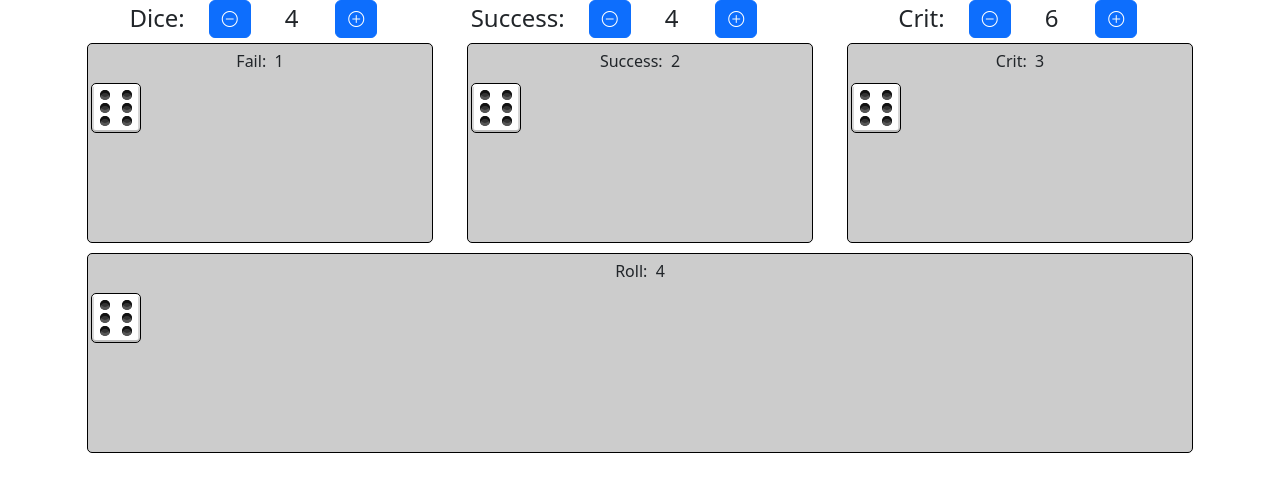
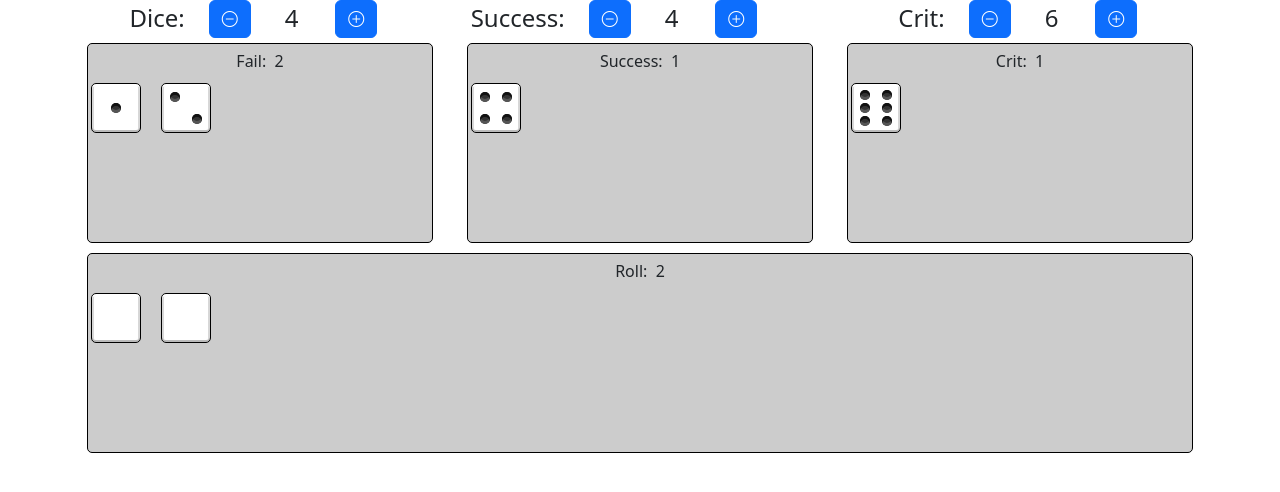
Before and after one commit to madarasz/they-see-me-rollin, a Nuxt app: page / in a window 1280 px wide. Shown: the top 492 px of the page. Built offline with nearby package versions, Linux system fonts and the light colour scheme.

Commit message:
dicetrays as arrays

```diff
--- a/components/Dice.vue
+++ b/components/Dice.vue
@@ -1,6 +1,6 @@
 <template>
     <div class="dice face">
-        <span v-for="index in count" :key="index" class="pip"></span>
+        <span v-for="index in value" :key="index" class="pip"></span>
     </div>
 </template>
 
@@ -12,7 +12,7 @@ export default {
             type: String,
             default: ''
         },
-        count: {
+        value: {
             type: Number,
             default: 0
         }
--- a/components/DiceTray.vue
+++ b/components/DiceTray.vue
@@ -3,27 +3,35 @@
         <div class="row">
             <div class="col-12 text-center">
                 <label>{{ label }}</label>:&nbsp;
-                <span>{{ count }}</span>
+                <span>{{ dice.length }}</span>
             </div>
         </div>
         <div class="row">
-            <Dice :count="6"/>
+            <Dice v-for="(die, index) in dice" :key="index" :label="die.label" :value="die.value" />
         </div>
     </div>
 </template>
 
-<script>
-export default {
+<script lang="ts">
+import { defineComponent } from 'vue';
+
+export default defineComponent({
     name: 'DiceTray',
     props: {
-        label: String,
-        count: Number
+        label: {
+            type: String,
+            default: ""
+        },
+        dice: {
+            type: Array as () => Array<{ label: string, value: number }>,
+            default: () => []
+        }
     }
-}
+});
 </script>
 
 <style scoped>
-.tray {
+div.tray {
     border: 1px solid black;
     background-color: #ccc;
     border-radius: 5px;
--- a/components/RollDice.vue
+++ b/components/RollDice.vue
@@ -13,18 +13,18 @@
     </div>
     <div class="row gy-5">
         <div class="col-4">
-            <DiceTray label="Fail" :count="1"/>
+            <DiceTray label="Fail" :dice="failDice"/>
         </div>
         <div class="col-4">
-            <DiceTray label="Success" :count="2"/>
+            <DiceTray label="Success" :dice="successDice"/>
         </div>
         <div class="col-4">
-            <DiceTray label="Crit" :count="3"/>
+            <DiceTray label="Crit" :dice="critDice"/>
         </div>
     </div>
     <div class="row">
         <div class="col-12">
-            <DiceTray label="Roll" :count="4"/>
+            <DiceTray label="Roll" :dice="rollAreaDice"/>
         </div>
     </div>
 </template>
@@ -39,10 +39,38 @@ export default {
     },
     data() {
         return {
-            failDice: [],
-            successDice: [],
-            critDice: [],
-            rollAreaDice: [],
+            failDice: [
+            {
+                    label: '',
+                    value: 1
+                },
+                {
+                    label: '',
+                    value: 2
+                }
+            ],
+            successDice: [
+                {
+                    label: '',
+                    value: 4
+                }
+            ],
+            critDice: [
+                {
+                    label: '',
+                    value: 6
+                }
+            ],
+            rollAreaDice: [
+                {
+                    label: '',
+                    value: 0
+                },
+                {
+                    label: '',
+                    value: 0
+                }
+            ],
             // ... other data properties
         };
     },
```
